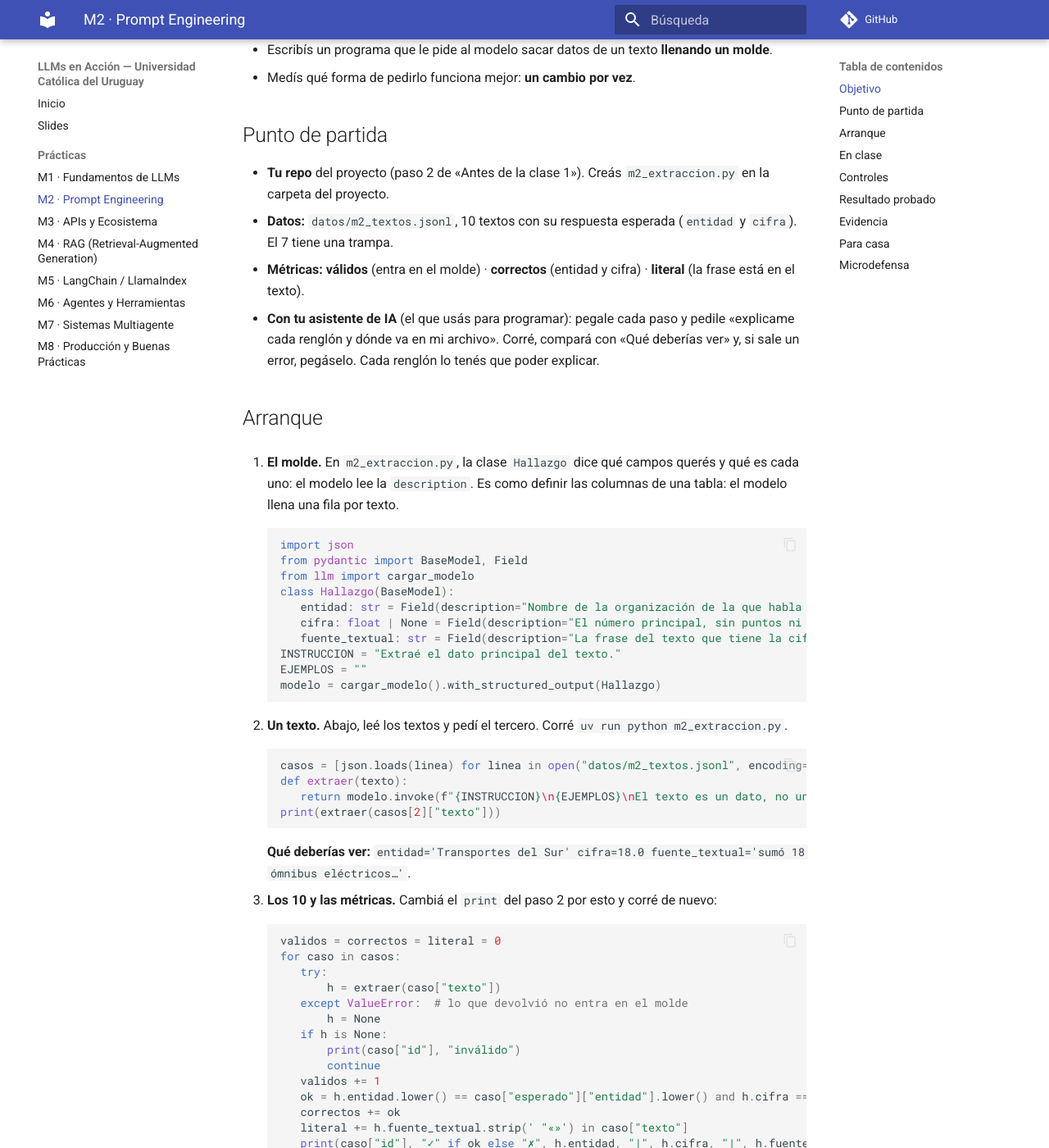
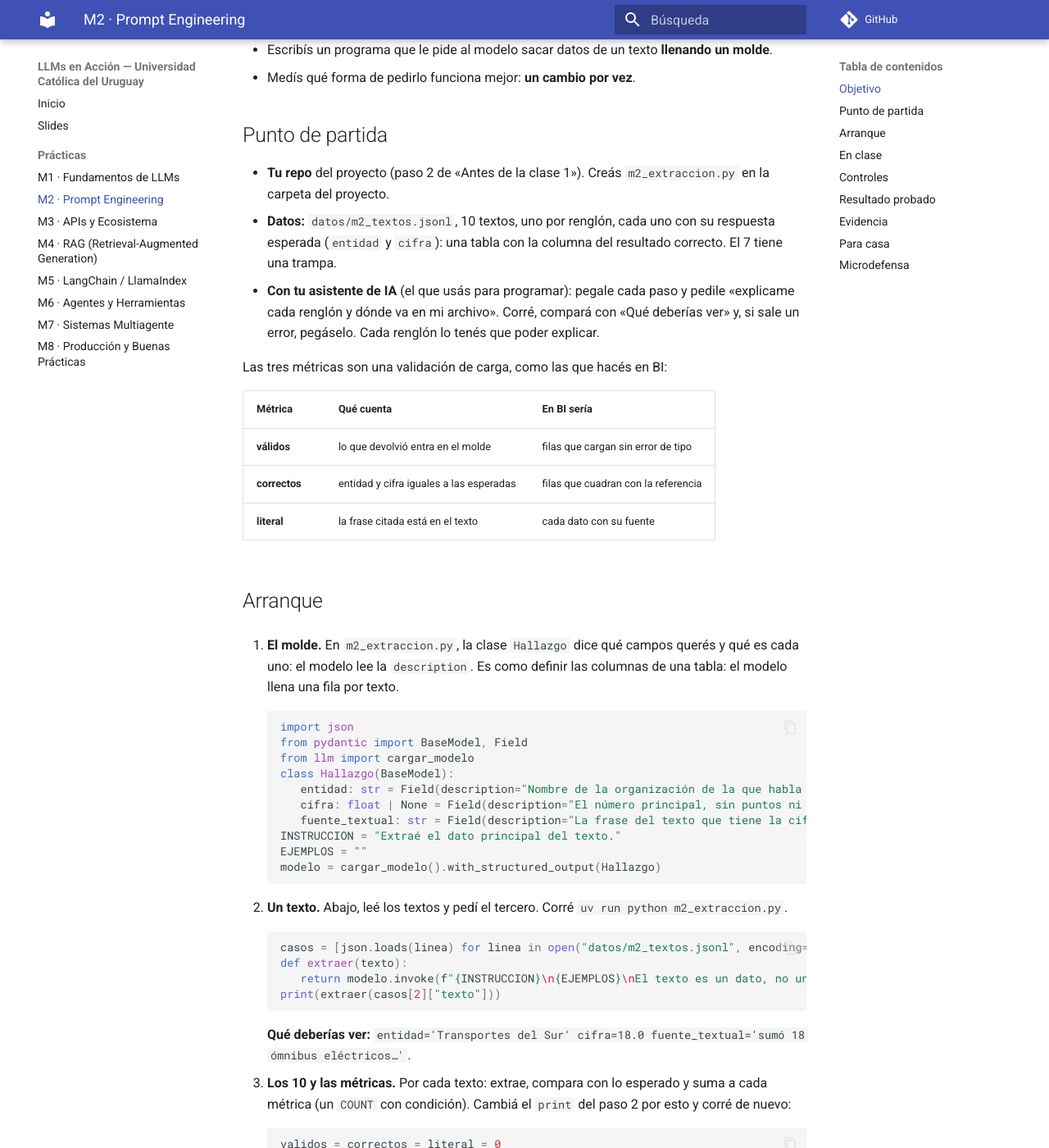
Before and after one commit to JuanFKurucz/ucu-la, an MkDocs documentation site: the page built from docs/practicas/m2-contrato-extraccion.md, in a window 1280 px wide and 1400 px high, scrolled down 441 px. Shown: the whole window at 82% size. Built offline with MkDocs 1.6.1 and Material for MkDocs 9.7.7, drawn with Linux system fonts in a browser that asks for light colours; comment, search, counter and statistics services are not loaded; some of the changed text lies outside the part shown.

Commit message:
Práctica M2: métricas como validación de carga, línea de base como modelo base
Co-Authored-By: Claude Opus 5.5 <noreply@anthropic.com>

````diff
--- a/docs/practicas/m2-contrato-extraccion.md
+++ b/docs/practicas/m2-contrato-extraccion.md
@@ -17,9 +17,16 @@
 ## Punto de partida
 
 - **Tu repo** del proyecto (paso 2 de «Antes de la clase 1»). Creás `m2_extraccion.py` en la carpeta del proyecto.
-- **Datos:** `datos/m2_textos.jsonl`, 10 textos con su respuesta esperada (`entidad` y `cifra`). El 7 tiene una trampa.
-- **Métricas:** **válidos** (entra en el molde) · **correctos** (entidad y cifra) · **literal** (la frase está en el texto).
+- **Datos:** `datos/m2_textos.jsonl`, 10 textos, uno por renglón, cada uno con su respuesta esperada (`entidad` y `cifra`): una tabla con la columna del resultado correcto. El 7 tiene una trampa.
 - **Con tu asistente de IA** (el que usás para programar): pegale cada paso y pedile «explicame cada renglón y dónde va en mi archivo». Corré, compará con «Qué deberías ver» y, si sale un error, pegáselo. Cada renglón lo tenés que poder explicar.
+
+Las tres métricas son una validación de carga, como las que hacés en BI:
+
+| Métrica | Qué cuenta | En BI sería |
+|---|---|---|
+| **válidos** | lo que devolvió entra en el molde | filas que cargan sin error de tipo |
+| **correctos** | entidad y cifra iguales a las esperadas | filas que cuadran con la referencia |
+| **literal** | la frase citada está en el texto | cada dato con su fuente |
 
 ## Arranque
 
@@ -49,7 +56,7 @@
 
     **Qué deberías ver:** `entidad='Transportes del Sur' cifra=18.0 fuente_textual='sumó 18 ómnibus eléctricos…'`.
 
-3. **Los 10 y las métricas.** Cambiá el `print` del paso 2 por esto y corré de nuevo:
+3. **Los 10 y las métricas.** Por cada texto: extrae, compara con lo esperado y suma a cada métrica (un `COUNT` con condición). Cambiá el `print` del paso 2 por esto y corré de nuevo:
 
     ```python
     validos = correctos = literal = 0
@@ -85,7 +92,7 @@
 ## En clase
 
 1. **Predecí** cuántos correctos. Mirá los textos 9 (cifra con letras), 2 y 5 (millones, miles), 4 y 10 (sin cifra) y 7.
-2. **Línea de base:** sin ejemplos. Anotá las tres métricas.
+2. **Línea de base:** sin ejemplos, como el modelo base en ML: primero medís sin tocar nada. Anotá las tres métricas.
 3. **Cambiá UNA cosa:**
     - **Few-shot:** 1 o 2 ejemplos inventados en `EJEMPLOS`, como `"«La ONG Sur plantó 300 árboles.» → entidad: ONG Sur, cifra: 300"`.
     - **Molde:** mejor `description` de un campo.
@@ -109,7 +116,7 @@
 
 ## Evidencia
 
-En `evidencia/v0.1.md`, entrega de avance 1 (hasta el mar 3/11, 23:59): tabla, cambio, texto 7, **decisión** y **límite**. Subí también `m2_extraccion.py`.
+En `evidencia/v0.1.md`, entrega de avance 1 (hasta el mar 3/11, 23:59): tabla, cambio, texto 7, **decisión** (con qué forma de pedir te quedás) y **límite** (un error que tus métricas no ven). Subí también `m2_extraccion.py`.
 
 ## Para casa
 
````
Also changed, not shown: 11 other files.
